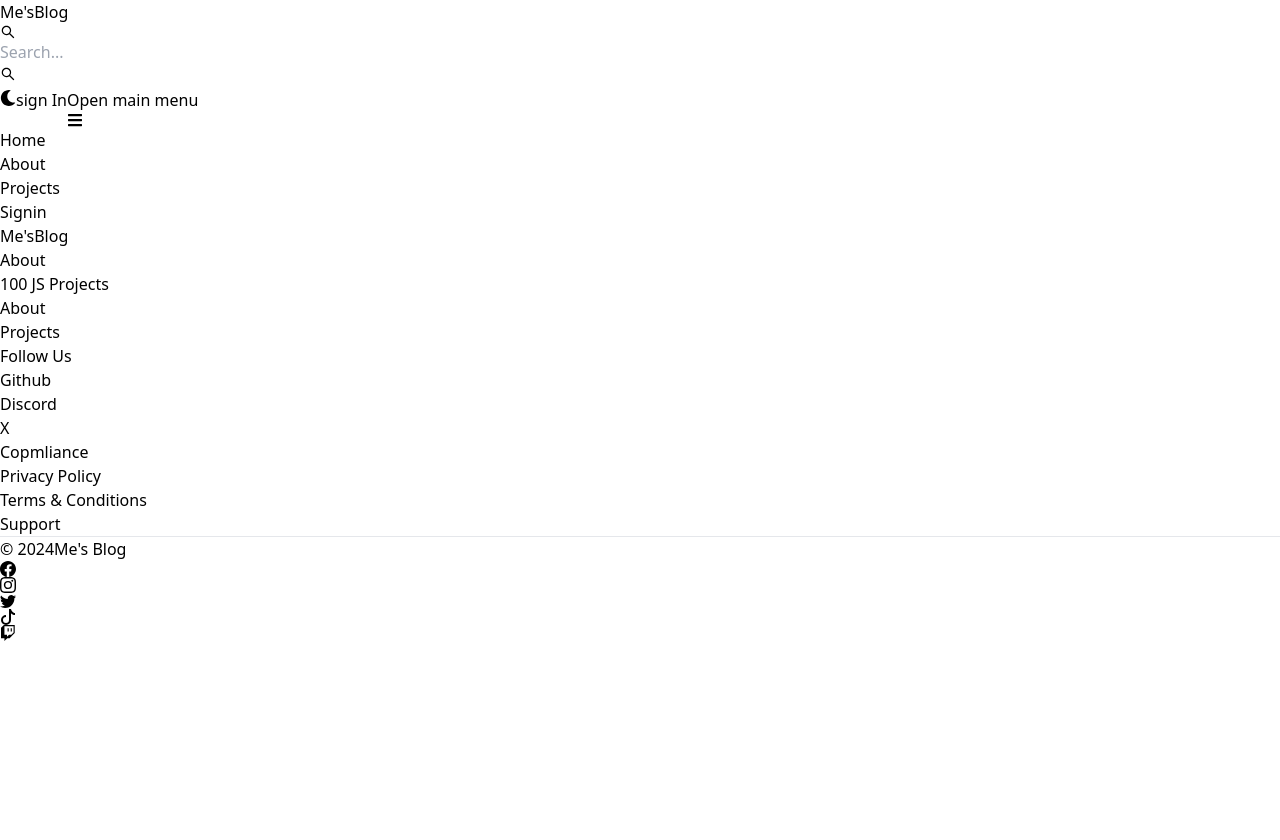
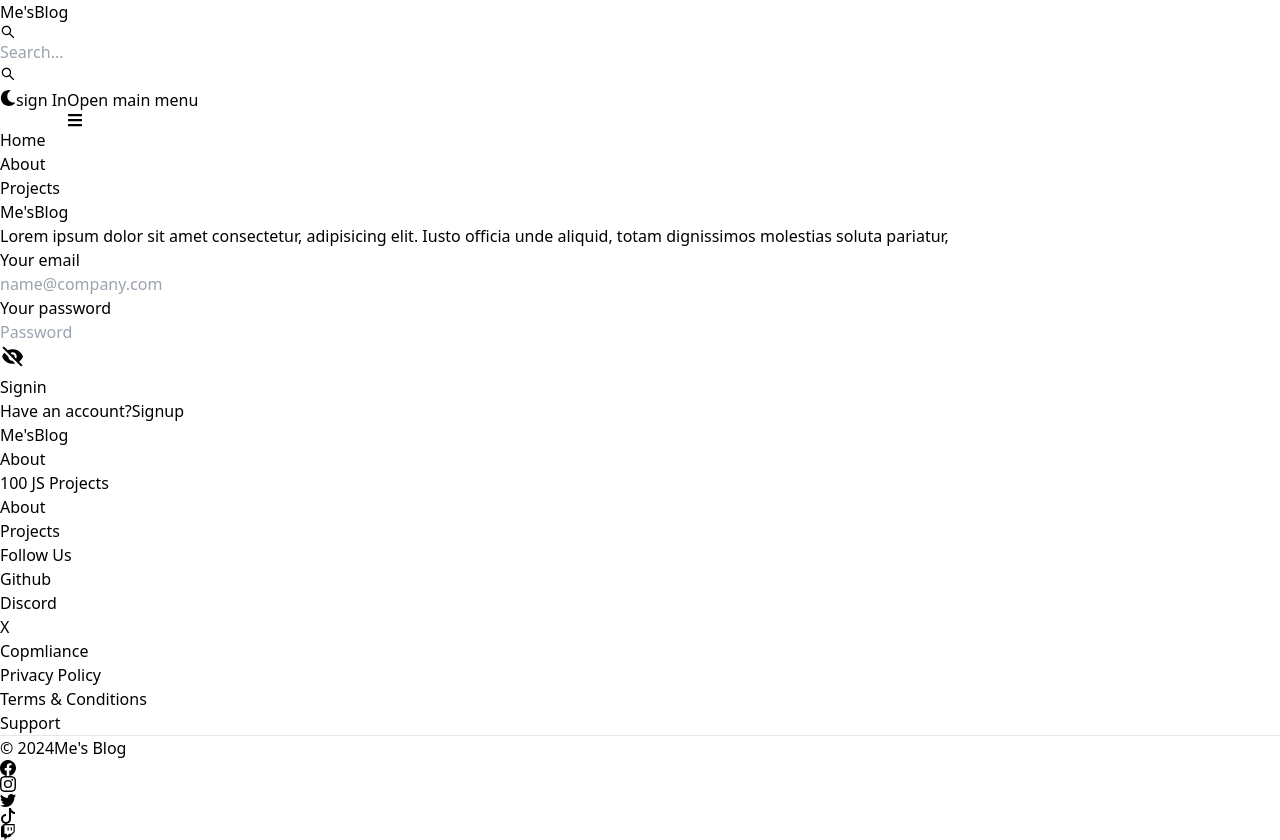
Before and after one commit to meyoh-23/mern-blog, a React (Vite) app in the folder client/: page /sign-in in a window 1280 px wide. Before the commit the page ends 800 px from the top, so only its background shows below. Built offline with nearby package versions, Linux system fonts and the light colour scheme.

Commit message:
Add: Login UI - Login API consuming

```diff
--- a/client/src/pages/Signin.jsx
+++ b/client/src/pages/Signin.jsx
@@ -1,8 +1,138 @@
+import { Link, useNavigate } from "react-router-dom";
+import { Alert, Button, Label, Spinner, TextInput } from "flowbite-react";
+import { useState } from "react";
+import { BiSolidHide, BiSolidShow} from "react-icons/bi";
 
 const Signin = () => {
+    const [showPassword, setShowPassword] = useState(false);
+    const [formData, setFormData] = useState({});
+    const [errorMessage, setErrorMessage] = useState(null);
+    const [loading, setLoading] = useState(false);
+    const navigate = useNavigate();
+
+    // toggle showing and hiding password
+    const togglePassword = (e) => {
+        e.preventDefault();
+        setShowPassword(!showPassword)
+    };
+
+    // track form input fields
+    const handleChange = (e) => {
+        setFormData({ ...formData, [e.target.id]: e.target.value.trim() });
+        /* console.log(formData); */
+    }
+
+    // submit to the backend
+    const handleSubmit = async (e) => {
+        e.preventDefault();
+        if ( !formData.email || !formData.password) {
+            return setErrorMessage("Please fill out all fields!");
+        }
+        try {
+            setLoading(true);
+            setErrorMessage(null);
+            const res = await fetch('/api/auth/signin', {
+                method: 'POST',
+                headers: {
+                    'Content-Type': 'application/json'
+                },
+                body: JSON.stringify(formData),
+            })
+            const data = await res.json();
+            if (data.success === false) {
+                /* setLoading(false); */
+                return setErrorMessage(data.message);
+            }
+            setLoading(false);
+            if (res.ok){
+                navigate('/');
+            }
+        } catch (error) {
+            setLoading(false);
+            setErrorMessage(error.message);
+
+        }
+    }
+
     return (
-        <div>Signin</div>
+        <div className="min-h-screen mt-20">
+            <div className="flex p-3 max-w-3xl mx-auto flex-col md:flex-row md:items-center gap-5">
+                {/* left */}
+                <div className="flex-1">
+                    <Link to="/"
+                        className='self-center text-lg  font-semibold dark:text-white'
+                    >
+                        <span
+                        className='px-2 py-1 bg-gradient-to-r from-indigo-500 via-purple-500 to-pink-500 rounded-lg text-white '
+                        // eslint-disable-next-line react/no-unescaped-entities
+                        >Me's
+                        </span>
+                        Blog
+                    </Link>
+                    <p className="text-sm mt-5">
+                        Lorem ipsum dolor sit amet consectetur, adipisicing elit. Iusto officia unde aliquid, totam dignissimos molestias soluta pariatur,
+                    </p>
+                </div>
+                <div className="flex-1">
+                {/* right side */}
+                    <div className="">
+                        <form className="flex flex-col gap-4"
+                        onSubmit={handleSubmit}
+                        >
+                        <div>
+                            <Label value="Your email"/>
+                            <TextInput
+                            type="email"
+                            placeholder="name@company.com"
+                            id="email" onChange={handleChange}
+                            />
+                        </div>
+                        <div className="relative">
+                            <Label value="Your password"/>
+                            <TextInput
+                            type={showPassword? "text" : "password"}
+                            placeholder="Password"
+                            id="password" onChange={handleChange}
+                            />
+                            <button
+                            className="absolute right-0 top-0"
+                            onClick={togglePassword}
+                            >
+                                {showPassword? <BiSolidShow size={25}/> : <BiSolidHide size={25}/>}
+                            </button>
+                        </div>
+                        <Button gradientDuoTone="purpleToPink" type="submit" disabled={loading}>
+                            {
+                                loading? (
+                                    <>
+                                        <Spinner size="sm"/>
+                                        <span className="pl-3">Loading</span>
+                                    </>
+
+                                    ) : "Signin"
+                            }
+                        </Button>
+                        </form>
+                        <div className="flex gap-2 text-sm mt-5">
+                            <span>
+                                Have an account?
+                            </span>
+                            <Link to='/sign-up' className="text-blue-500">
+                                Signup
+                            </Link>
+                        </div>
+                        {
+                            errorMessage && (
+                                <Alert className="mt-5" color="failure">
+                                    {errorMessage}
+                                </Alert>
+                            )
+                        }
+                    </div>
+                </div>
+            </div>
+        </div>
     )
 }
 
-export default Signin
+export default Signin;
```
